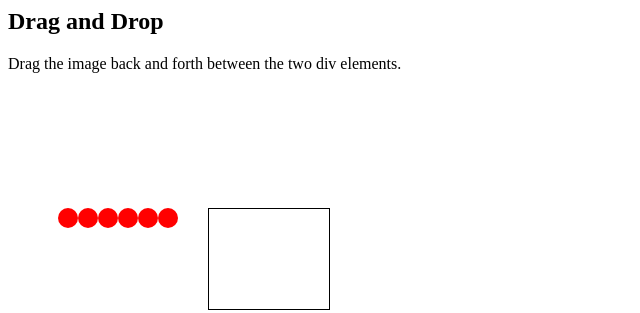
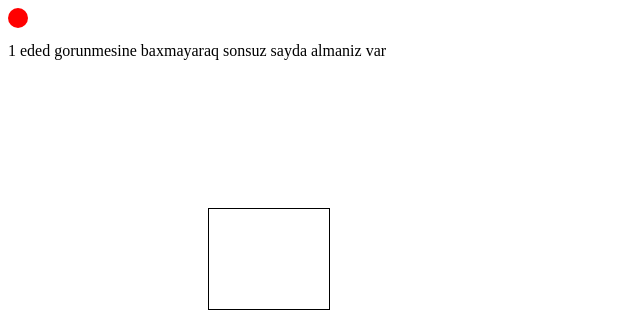
Before and after one commit to cavidann/almalar, a plain HTML site: page index.html in a window 1280 px wide. Shown: the whole page, without its empty margins (0-640 px from the left). Drawn offline with Linux system fonts and the light colour scheme.

Commit message:
Update index.html

```diff
--- a/index.html
+++ b/index.html
@@ -6,28 +6,16 @@
 </head>
 
 <body>
-    <h2>Drag and Drop</h2>
-    <p>Drag the image back and forth between the two div elements.</p>
-
-
-
-    <div id="div3"></div>
-    <div id="div2" ondrop="drop(event)" ondragover="allowDrop(event)">
-        <div draggable="true" ondragstart="drag(event)" id="drag1" width="88" height="31">
-        </div>
-        <div draggable="true" ondragstart="drag(event)" id="drag1" width="88" height="31">
-        </div>
-        <div draggable="true" ondragstart="drag(event)" id="drag1" width="88" height="31">
-        </div>
-        <div draggable="true" ondragstart="drag(event)" id="drag1" width="88" height="31">
-        </div>
-        <div draggable="true" ondragstart="drag(event)" id="drag1" width="88" height="31">
-        </div>
-        <div draggable="true" ondragstart="drag(event)" id="drag1" width="88" height="31">
-        </div>
-    </div>
-    <div id="div1" ondrop="drop(event)" ondragover="allowDrop(event)">
-
+    <div id="main">
+        <div id="delete">
+            <div id="div7" ondrop="drop(event)" ondragover="allowDrop(event)">
+<div draggable="true" ondragstart="drag(event)" id="drag1" width="88" height="31">
+</div>
+</div>
+</div><br>
+<p id="p">1 eded gorunmesine baxmayaraq sonsuz sayda almaniz var</p>
+<div id="div3" ondrop="drop(event)" ondragover="allowDrop(event)"></div>
+</div>
 
 </body>
 <script src="script.js"></script>
```
